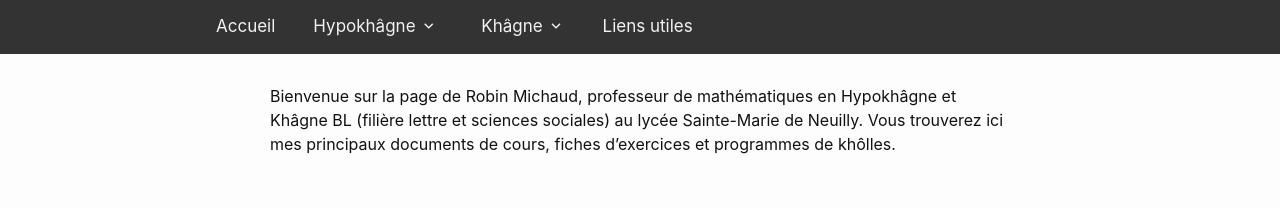
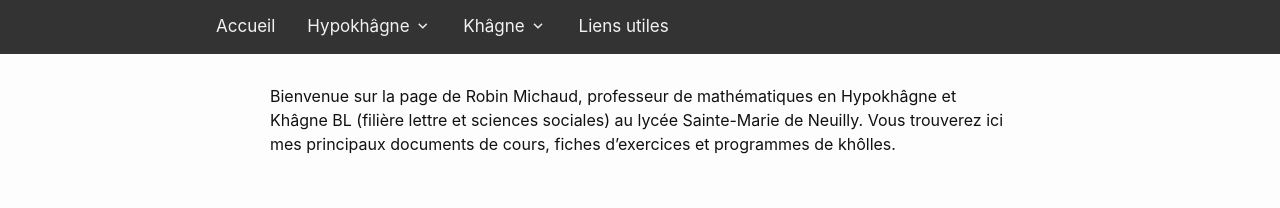
Before and after one commit to michaudmaths/michaudmaths.github.io, a Jekyll site: the page built from index.markdown, in a window 1280 px wide. Shown: the top 208 px of the page. Built offline with Jekyll 4.4.1, drawn with Linux system fonts in a browser that asks for light colours; nearby versions of some CDN libraries.

Commit message:
résolution de quelques problemes

```diff
--- a/_includes/header.html
+++ b/_includes/header.html
@@ -1,38 +1,44 @@
 <header class="site-header" role="banner">
   <script src="/assets/js/main.js" defer></script>
   <nav class="topnav" id="myTopnav">
+    <ul class="nav-item-container">
+      <li class="nav-item">
         <a rel="author" href="{{ "/" | relative_url }}">
           <span class="link-text">Accueil</span>
         </a>
+      </li>
 
       <!-- Menu Hypokhagne -->
-    <div class="dropdown">
-      <button class="dropbtn">
+      <li class="nav-item dropdown">
+        <div class="dropbtn">
           <span class="link-text">Hypokhâgne</span>
           <i class="ri-arrow-down-s-line dropdown-arrow"></i>
-      </button>
+        </div>
         <div class="dropdown-content">
           <a href="{{"/cours/" | relative_url }}">Cours et TD</a>
           <a href="{{"/devoirs/" | relative_url }}">Devoirs</a>
           <a href="{{"/kholles/" | relative_url }}">Khôlles</a>
         </div>
-    </div>
+      </li>
 
       <!-- Menu Khâgne -->
-    <div class="dropdown">
-      <button class="dropbtn">
+      <li class="nav-item dropdown">
+        <div class="dropbtn">
           <span class="link-text">Khâgne</span>
           <i class="ri-arrow-down-s-line dropdown-arrow"></i>
-      </button>
+        </div>
         <div class="dropdown-content">
-        <a href="{{"/td_khagne/" |relative_url }}">TD (Khâgne)</a>
+          <a href="{{"/td_khagne/" |relative_url }}">TD </a>
         </div>
-    </div>
+      </li>
 
       <!-- Liens utiles -->
+      <li class="nav-item">
         <a href="{{"/liens/" | relative_url }}">
           <span class="link-text">Liens utiles</span>
         </a>
+      </li>
+    </ul>
   </nav>
 
   <!-- Icone toggle menu -->
--- a/_sass/minima/_layout.scss
+++ b/_sass/minima/_layout.scss
@@ -2,7 +2,6 @@
  * Site header
  */
 .site-header {
-  height: 53.5px;
   // Positioning context for the mobile navigation icon
   position: relative;
   background-color: #333;
@@ -17,8 +16,7 @@
   overflow: visible;
   height:inherit;
   padding-left:200px;
-  // transition: .5s ;
-  background-color: #333;
+  background-color: inherit;
 }
 
 .nav-toggle {
@@ -53,17 +51,30 @@
   transform:rotate(90deg);
 }
 
+.nav-item-container {
+  display:flex;
+  //flex-direction: row;
+  margin:0;
+  list-style-type: none;
+}
+
+.nav-item {
+  display: inline-block;
+}
+
 
 /* Style the links inside the navigation bar */
-.topnav a {
-  float:left;
+.nav-item>a, .nav-item>.dropbtn{
   color: #f2f2f2;
   text-align: center;
-  margin: 14px 16px;
   text-decoration: none;
   font-size: 17px;
   position:relative;
+  margin:14px 16px;
+  display:inline-block;
 }
+
+
 
 
 /* Hide the link that should open and close the topnav on small screens */
@@ -73,30 +84,15 @@
 
 /* Dropdown container - needed to position the dropdown content */
 .dropdown {
-  float:left;
   position:relative;
   overflow: visible;
-  margin: 14px 16px;
-  padding:0;
-  line-height: 1.5;
 }
 
-.link-text {
-  position:relative;
-}
-
-/* Style the dropdown button to fit inside the topnav */
 .dropdown .dropbtn {
-  position:relative;
-  text-align: center;
-  font-size: 17px;
-  text-decoration: none;
-  border: none;
-  outline: none;
-  color: #f2f2f2;
   background-color: inherit;
   font-family: inherit;
   cursor:pointer;
+  padding:0;
 }
 
 
@@ -105,30 +101,24 @@
 .dropdown-content {
   overflow:hidden;
   max-height:0;
-  // transition: max-height .4s;
+  opacity:0;
   position: absolute;
   background-color: #f9f9f9;
-  min-width:160px;
   box-shadow: 0px 8px 16px 0px rgba(0,0,0,0.2);
-  margin-top:14px;
   z-index: 1;
+  transition: opacity .4s, max-height .6s ease-in;
 }
 
 /* Style the links inside the dropdown */
 .dropdown-content a {
-  float: none;
   color: black;
-  padding: 12px 16px;
   text-decoration: none;
   display: block;
   text-align: left;
+  padding:14px 16px;
+  min-width:120px;
 }
 
-/* Add a dark background on topnav links and the dropdown button on hover */
-// .topnav a:hover, .dropdown:hover .dropbtn {
-//   background-color: #555;
-//   color: white;
-// }
 
 /* Add a grey background to dropdown links on hover */
 .dropdown-content a:hover {
@@ -144,7 +134,8 @@
 
 .show .dropdown-content{
   max-height:1000px;
-  transition:max-height .4s ease-in;
+  opacity :1;
+  transition: opacity .4s, max-height .6s ease-in;
 }
 
 /* Change the orientation of the arrow on dropdown title*/
@@ -159,7 +150,7 @@
 }
 
 // Souligne chaque titre, le surlignage apparait en hover
-.topnav a:after, .topnav .dropdown .dropbtn .link-text:after{
+.nav-item>a::after, .dropdown .dropbtn>.link-text::after{
   background-color: #f2f2f2;
   bottom: -6px;
   content: "";
@@ -171,21 +162,38 @@
   width: 0
 }
 
-.topnav a:hover:after, .dropdown .dropbtn:hover .link-text:after {
+.nav-item>a:hover::after, .dropdown .dropbtn:hover>.link-text::after {
   width: 100%
 }
 
 /* When the screen is less than 600 pixels wide, hide all links, except for the first one ("Home"). Show the link that contains should open and close the topnav (.icon) */
 @media screen and (max-width: 600px) {
+  .site-header {
+    overflow:visible;
+    position:relative;
+    height:$spacing-unit * 1.865;
+  }
+
   .topnav {
-    position:relative;
+    position:absolute;
+    padding-right:40px;
     padding-left:0px;
     width:fit-content;
-    height:100vh;
-    left:-100vh;
+    height:fit-content;
+    right:-100vh;
     transition: .5s ease-in-out;
   }
 
+  .nav-item-container {
+    display:flex;
+    flex-direction: column;
+    margin:0;
+    list-style-type: none;
+  }
+
+  .nav-item {
+    display: block;
+  }
 
   .topnav a {
     float: none;
@@ -195,7 +203,17 @@
   .topnav .dropdown {float: none;}
   .topnav .dropdown-content {
     position: relative;
+    width:100%;
+    margin-left:20px;
+    transition:none;
   }
+
+  .show .dropdown-content{
+    max-height:1000px;
+    opacity :1;
+    transition: opacity .4s, max-height .6s ease-in;
+  }
+
   .topnav .dropdown .dropbtn {
     display: block;
     width: 100%;
@@ -209,15 +227,15 @@
     display: block;
     position:absolute;
     top:15px;
-    right:15px;
+    right:0px;
   }
 }
 
 /* The "responsive" class is added to the topnav with JavaScript when the user clicks on the icon. This class makes the topnav look good on small screens (display the links vertically instead of horizontally) */
 @media screen and (max-width: 800px) {
   .responsive {
-    left:0;
-    transition : left .5s;
+    right:0;
+    transition : right .5s;
   }
 
 
```
Also changed, not shown: assets/js/main.js (+0 -25 lines). Lines whose indentation alone changed are shown as unchanged.
